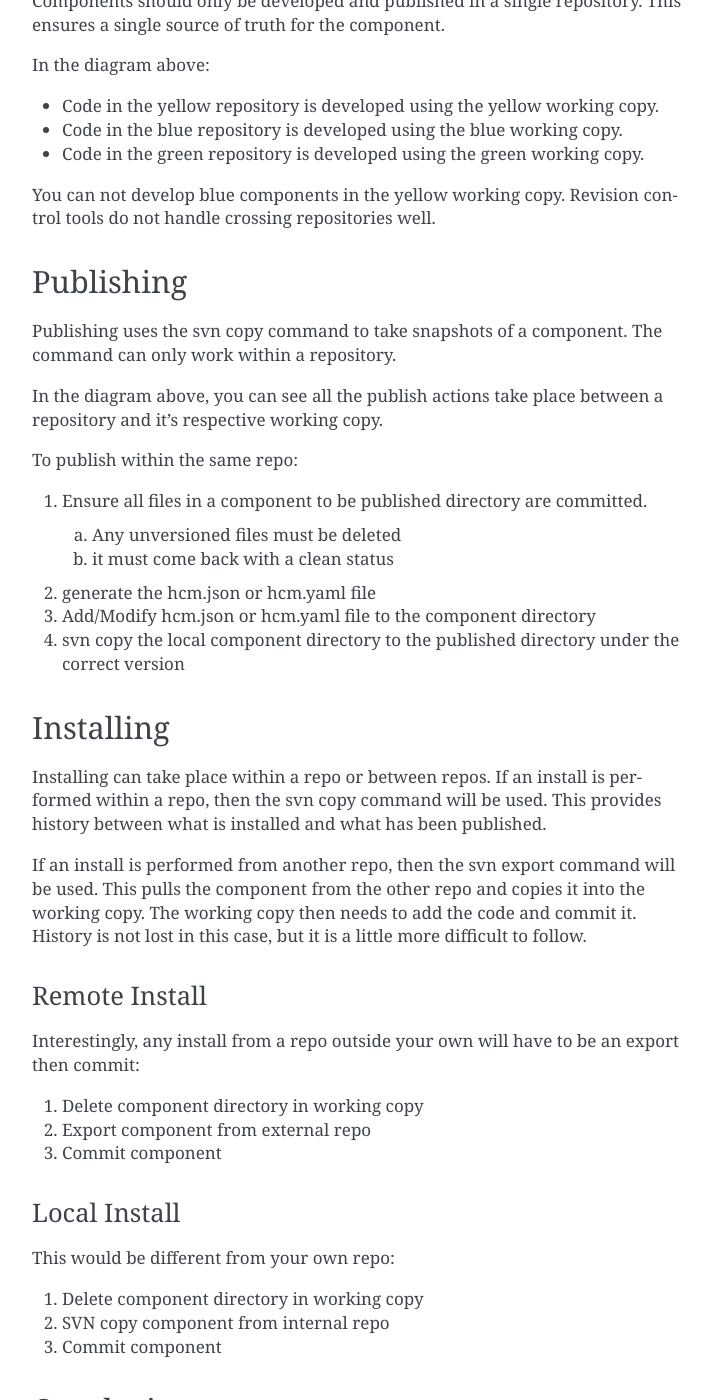
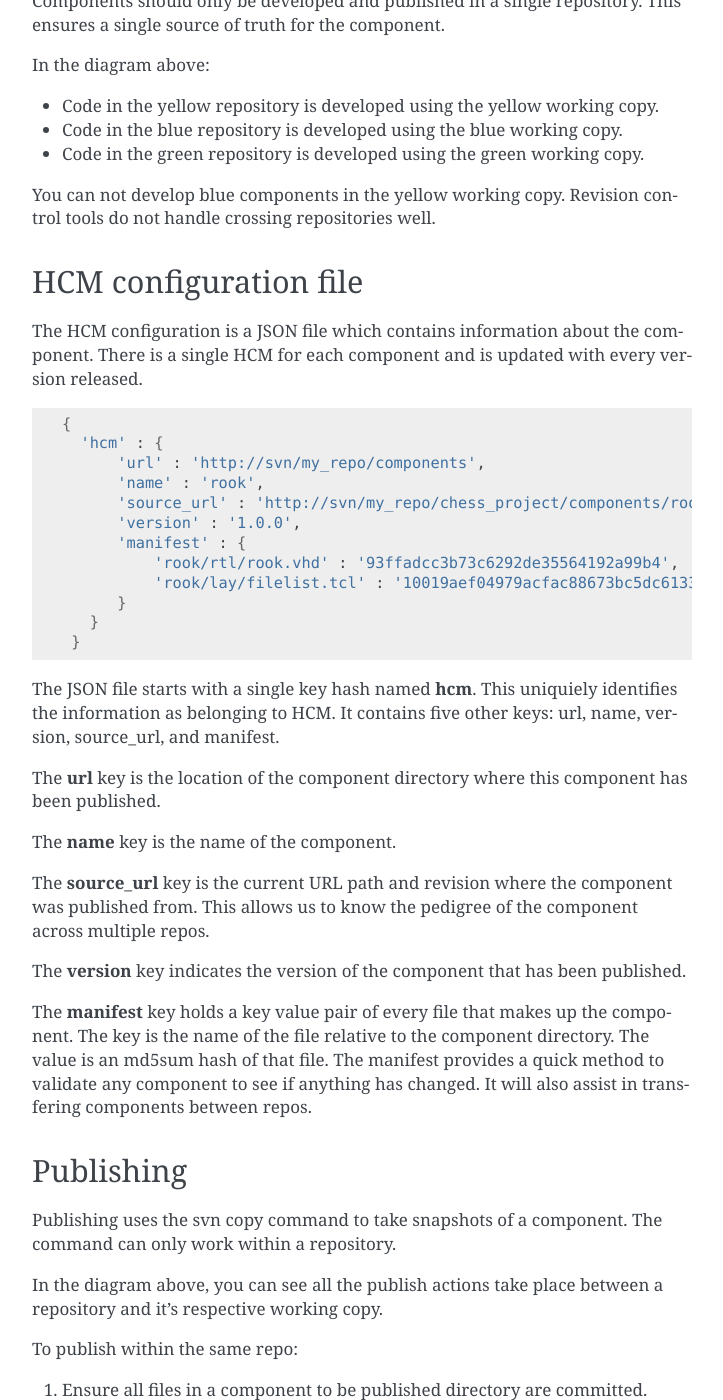
Before and after one commit to jeremiah-c-leary/hdl-component-manager, a Sphinx documentation site: the page built from docs/source/theory_of_operation/theory_of_operation.rst, in a window 1280 px wide and 1400 px high, scrolled down 2276 px. Shown: the whole window, without its empty margins (388-1111 px from the left). Built offline with Sphinx 7.4.7, drawn with Linux system fonts in a browser that asks for light colours; some of the changed text lies outside the part shown.

Commit message:
Adding documentation about the HCM configuration file.

```diff
--- /dev/null
+++ b/docs/source/theory_of_operation/hcm_configuration_file.rst
@@ -0,0 +1,39 @@
+HCM configuration file
+----------------------
+
+The HCM configuration is a JSON file which contains information about the component.
+There is a single HCM for each component and is updated with every version released.
+
+.. code-block:: bash
+
+   {
+     'hcm' : {
+         'url' : 'http://svn/my_repo/components',
+         'name' : 'rook',
+         'source_url' : 'http://svn/my_repo/chess_project/components/rook@1276',
+         'version' : '1.0.0',
+         'manifest' : {
+             'rook/rtl/rook.vhd' : '93ffadcc3b73c6292de35564192a99b4',
+             'rook/lay/filelist.tcl' : '10019aef04979acfac88673bc5dc6133'
+         }
+      }
+    }
+
+The JSON file starts with a single key hash named **hcm**.
+This uniquiely identifies the information as belonging to HCM.
+It contains five other keys: url, name, version, source_url, and manifest.
+
+The **url** key is the location of the component directory where this component has been published.
+
+The **name** key is the name of the component.
+
+The **source_url** key is the current URL path and revision where the component was published from.
+This allows us to know the pedigree of the component across multiple repos.
+
+The **version** key indicates the version of the component that has been published.
+
+The **manifest** key holds a key value pair of every file that makes up the component.
+The key is the name of the file relative to the component directory.
+The value is an md5sum hash of that file.
+The manifest provides a quick method to validate any component to see if anything has changed.
+It will also assist in transfering components between repos.
--- a/docs/source/theory_of_operation/publishing.rst
+++ b/docs/source/theory_of_operation/publishing.rst
@@ -14,5 +14,5 @@ To publish within the same repo:
     b.  it must come back with a clean status
 
 2.  generate the hcm.json or hcm.yaml file
-3.  Add/Modify hcm.json or hcm.yaml file to the component directory
+3.  Add/Modify hcm.json file to the component directory
 4.  svn copy the local component directory to the published directory under the correct version
--- a/docs/source/theory_of_operation/theory_of_operation.rst
+++ b/docs/source/theory_of_operation/theory_of_operation.rst
@@ -6,6 +6,7 @@ This section attempts to detail how HCM performs those tasks.
 
 .. include:: component_directory.rst
 .. include:: repositories.rst
+.. include:: hcm_configuration_file.rst
 .. include:: publishing.rst
 .. include:: installing.rst
 .. include:: conclusion.rst
```
